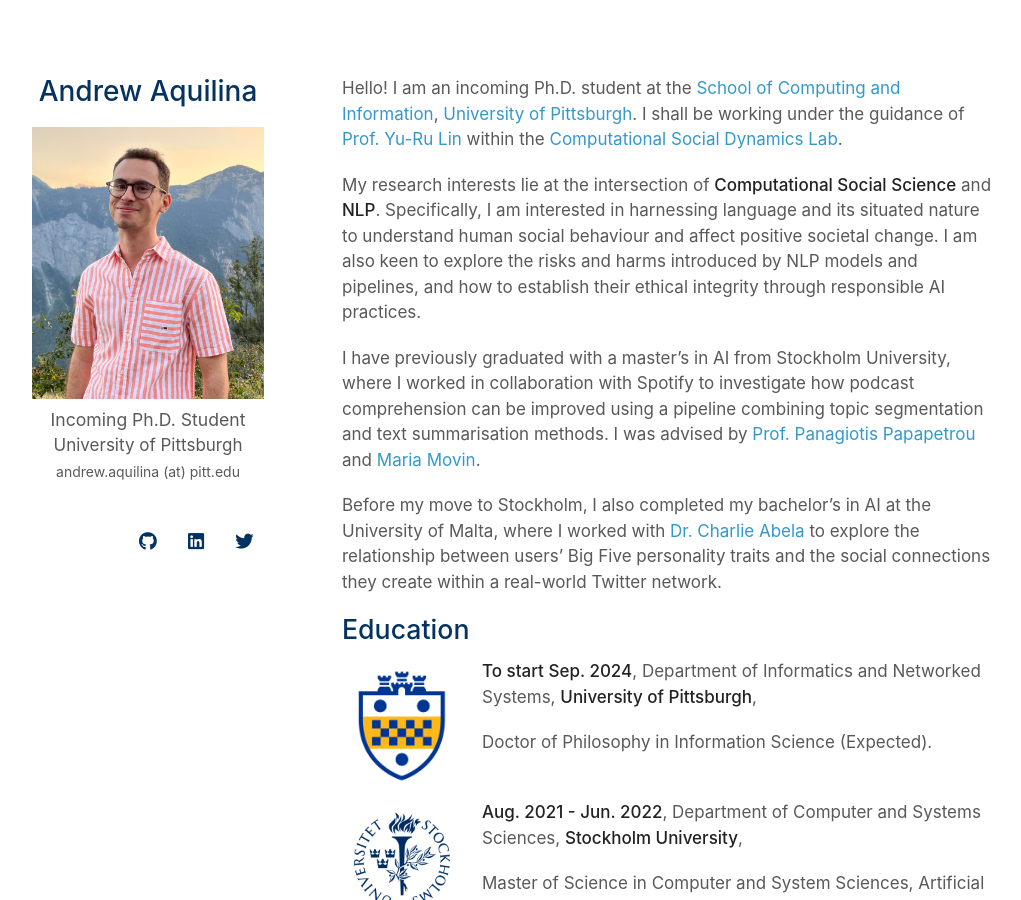
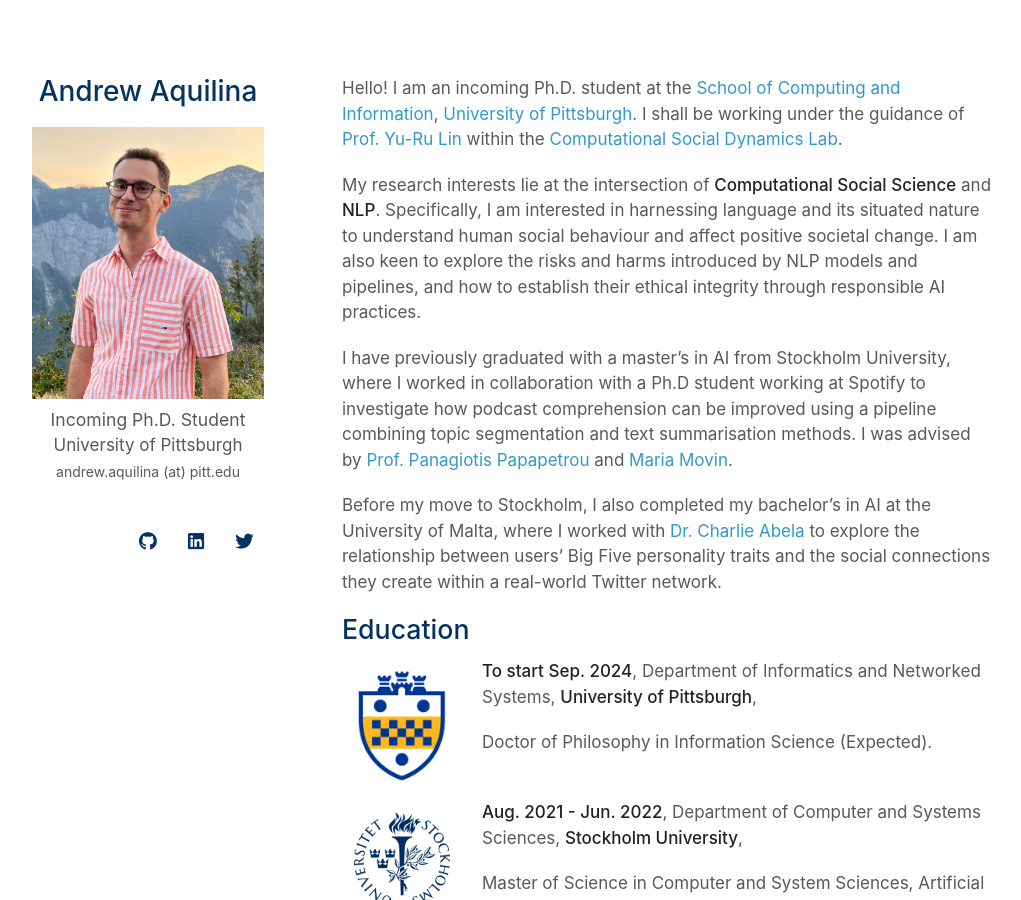
Before and after one commit to andaqu/andaqu.github.io, a Jekyll site: the page built from index.md, in a window 1280 px wide and 900 px high. Shown: the whole window, without its empty margins (128-1149 px from the left). Built offline with Jekyll 4.4.1, drawn with Linux system fonts in a browser that asks for light colours; nearby versions of some CDN libraries; a style sheet for code colours, icons or effects is not loaded.

Commit message:
Update index.md

```diff
--- a/index.md
+++ b/index.md
@@ -6,7 +6,7 @@
 
 My research interests lie at the intersection of **Computational Social Science** and **NLP**. Specifically, I am interested in harnessing language and its situated nature to understand human social behaviour and affect positive societal change. I am also keen to explore the risks and harms introduced by NLP models and pipelines, and how to establish their ethical integrity through responsible AI practices.
 
-I have previously graduated with a master’s in AI from Stockholm University, where I worked in collaboration with Spotify to investigate how podcast comprehension can be improved using a pipeline combining topic segmentation and text summarisation methods. I was advised by [Prof. Panagiotis Papapetrou](https://papapetrou.blogs.dsv.su.se/) and [Maria Movin](https://www.linkedin.com/in/mariamovin).
+I have previously graduated with a master’s in AI from Stockholm University, where I worked in collaboration with a Ph.D student working at Spotify to investigate how podcast comprehension can be improved using a pipeline combining topic segmentation and text summarisation methods. I was advised by [Prof. Panagiotis Papapetrou](https://papapetrou.blogs.dsv.su.se/) and [Maria Movin](https://www.linkedin.com/in/mariamovin).
 
 Before my move to Stockholm, I also completed my bachelor’s in AI at the University of Malta, where I worked with [Dr. Charlie Abela](https://www.um.edu.mt/profile/charlieabela) to explore the relationship between users’ Big Five personality traits and the social connections they create within a real-world Twitter network.
 
```
